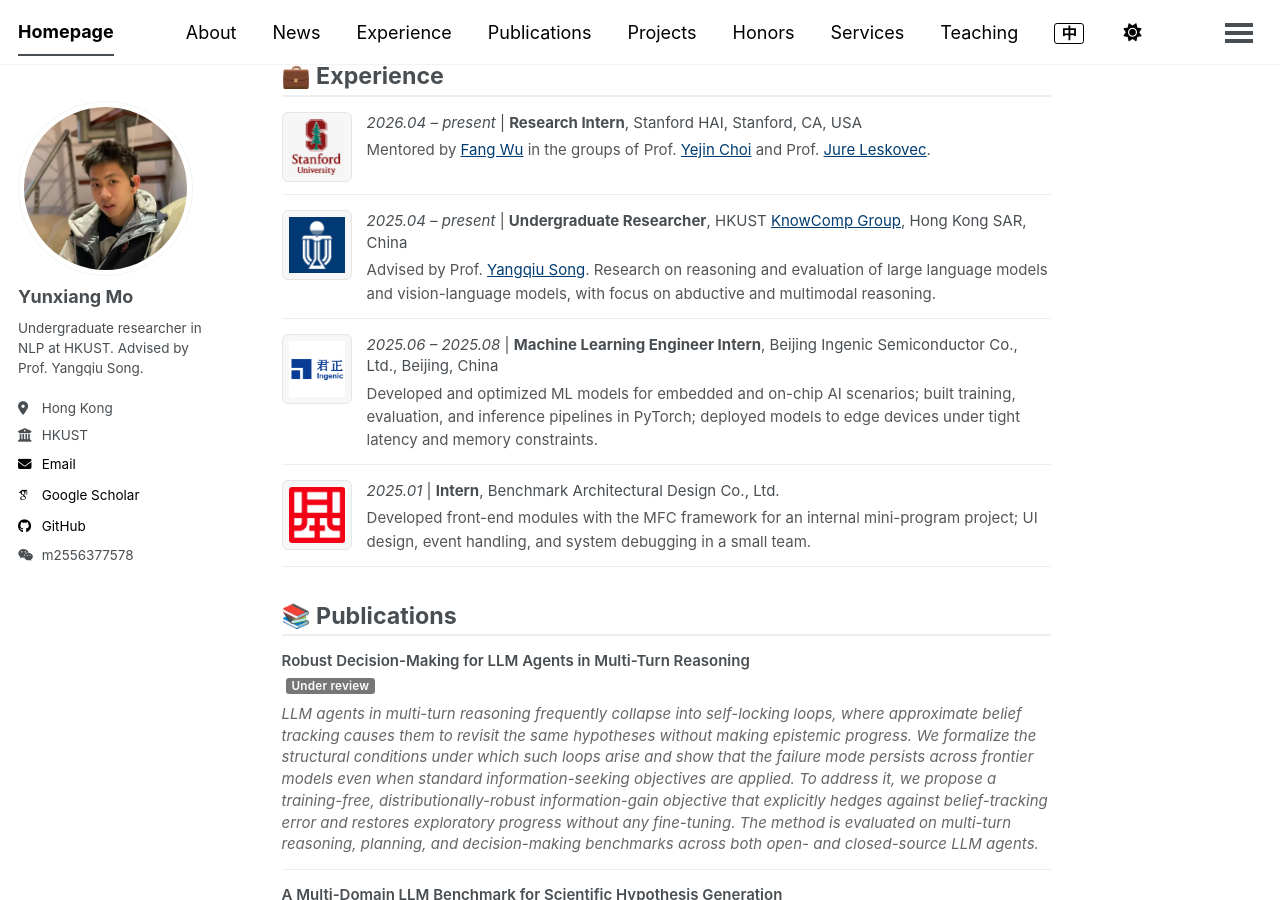
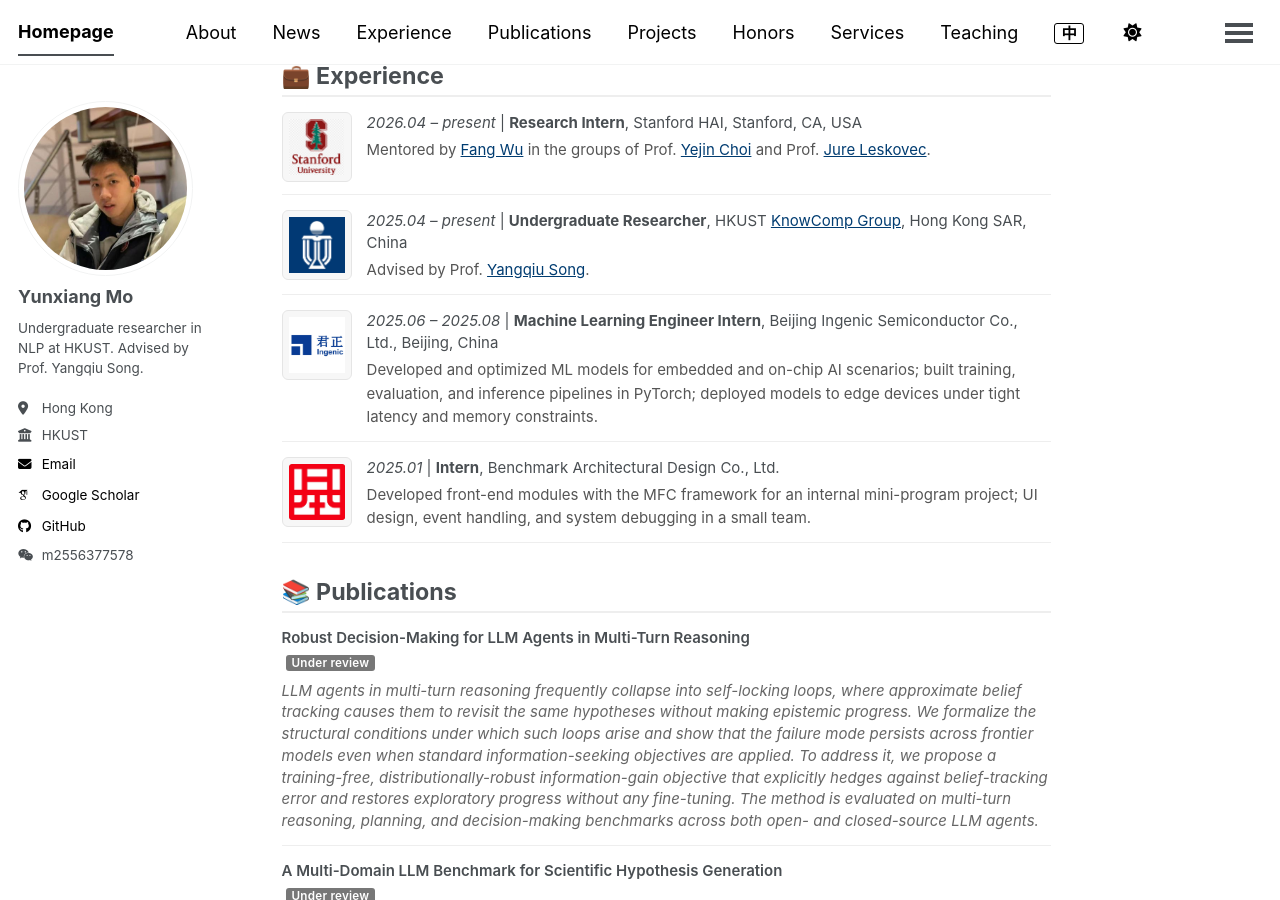
Before and after one commit to moyunxiang/moyunxiang.github.io, a Jekyll site: the page built from _pages/about.md, in a window 1280 px wide and 900 px high, scrolled down 584 px. Built offline with Jekyll 4.4.1, drawn with Linux system fonts in a browser that asks for light colours; some web fonts are replaced; a script bundle is joined from its source files by our own code; library files that are not in the unit come from our copies.

Commit message:
HKUST experience: drop research-area sentence, keep only 'Advised by Yangqiu Song'

```diff
--- a/_pages/about.md
+++ b/_pages/about.md
@@ -40,7 +40,7 @@ I am currently looking for a **research-exchange position in the U.S.** for the
   <img class="exp-logo" src="/images/logos/hkust.png?v=2" alt="HKUST KnowComp">
   <div class="exp-text">
     <p class="exp-meta"><em>2025.04 – present</em> | <strong>Undergraduate Researcher</strong>, HKUST <a href="https://github.com/HKUST-KnowComp">KnowComp Group</a>, Hong Kong SAR, China</p>
-    <p class="exp-desc">Advised by Prof. <a href="https://www.cse.ust.hk/~yqsong/">Yangqiu Song</a>. Research on reasoning and evaluation of large language models and vision-language models, with focus on abductive and multimodal reasoning.</p>
+    <p class="exp-desc">Advised by Prof. <a href="https://www.cse.ust.hk/~yqsong/">Yangqiu Song</a>.</p>
   </div>
 </div>
 
```
Also changed, not shown: _pages/about-zh.md (+1 -1 lines).
